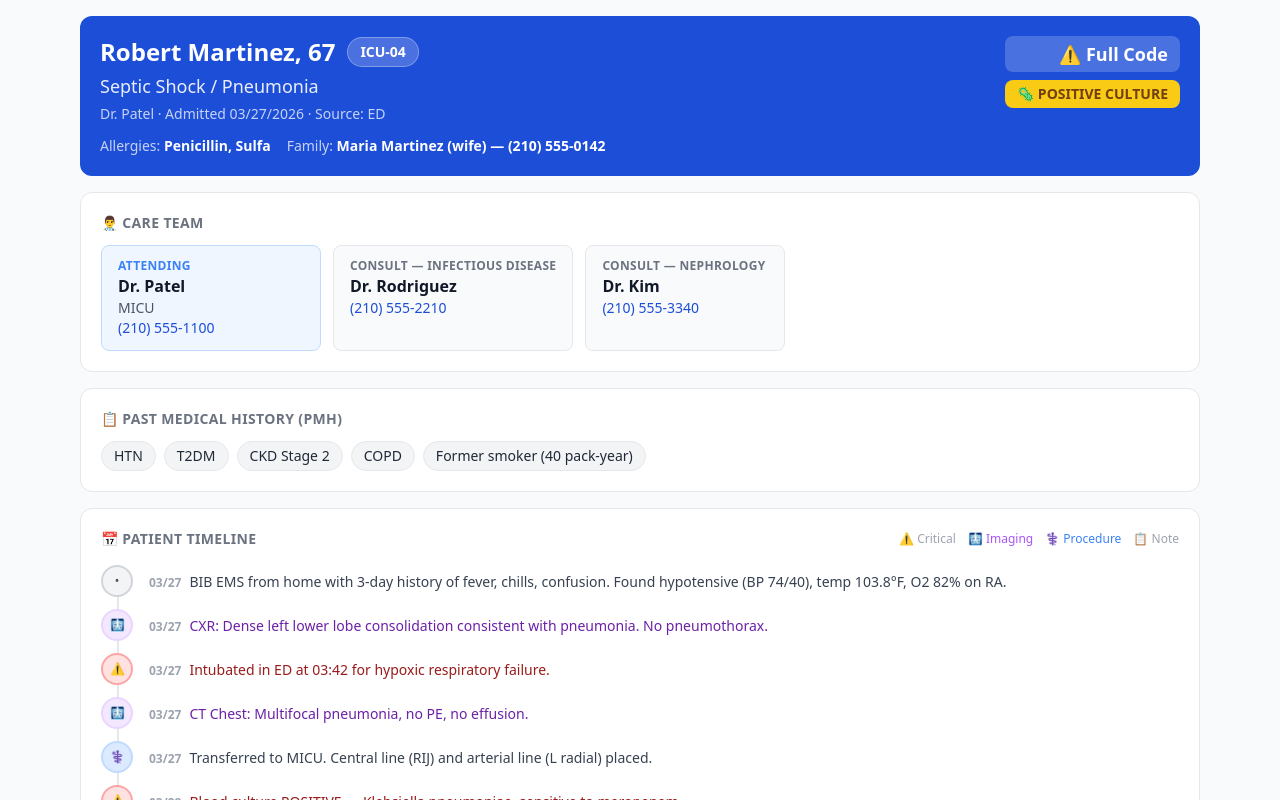
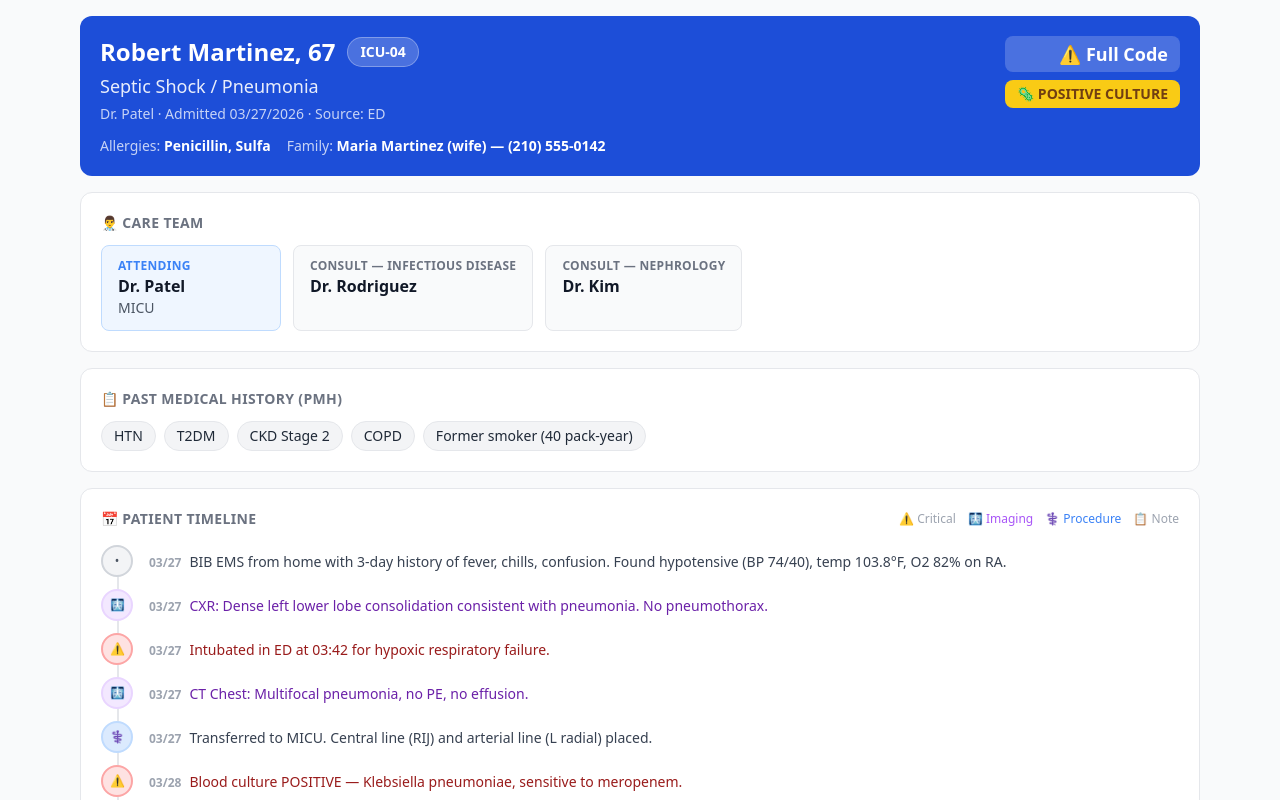
Before and after one commit to artintexas321/icu-handoff, a Next.js app: page /patient/1 in a window 1280 px wide. Shown: the top 800 px of the page. Built offline with nearby package versions, Linux system fonts and the light colour scheme.

Commit message:
Remove callback numbers from care team — not needed yet

```diff
--- a/app/patient/[id]/page.tsx
+++ b/app/patient/[id]/page.tsx
@@ -73,20 +73,18 @@ export default function PatientPage() {
       <div className="bg-white rounded-xl border border-gray-200 p-5 mb-4">
         <h3 className="text-sm font-semibold uppercase tracking-wide text-gray-500 mb-3">👨‍⚕️ Care Team</h3>
         <div className="flex flex-wrap gap-3">
-          <div className="flex items-start gap-2 bg-blue-50 border border-blue-200 rounded-lg px-4 py-3 min-w-[220px]">
+          <div className="flex items-start gap-2 bg-blue-50 border border-blue-200 rounded-lg px-4 py-3 min-w-[180px]">
             <div>
               <div className="text-xs text-blue-500 font-semibold uppercase tracking-wide">Attending</div>
               <div className="font-semibold text-gray-900">{patient.careTeam.attending.name}</div>
               <div className="text-sm text-gray-600">{patient.careTeam.attending.service}</div>
-              <div className="text-sm text-blue-700 font-medium">{patient.careTeam.attending.callback}</div>
             </div>
           </div>
           {patient.careTeam.consults.map((c, i) => (
-            <div key={i} className="flex items-start gap-2 bg-gray-50 border border-gray-200 rounded-lg px-4 py-3 min-w-[200px]">
+            <div key={i} className="flex items-start gap-2 bg-gray-50 border border-gray-200 rounded-lg px-4 py-3 min-w-[180px]">
               <div>
                 <div className="text-xs text-gray-500 font-semibold uppercase tracking-wide">Consult — {c.service}</div>
                 <div className="font-semibold text-gray-900">{c.name}</div>
-                <div className="text-sm text-blue-700 font-medium">{c.callback}</div>
               </div>
             </div>
           ))}
```
